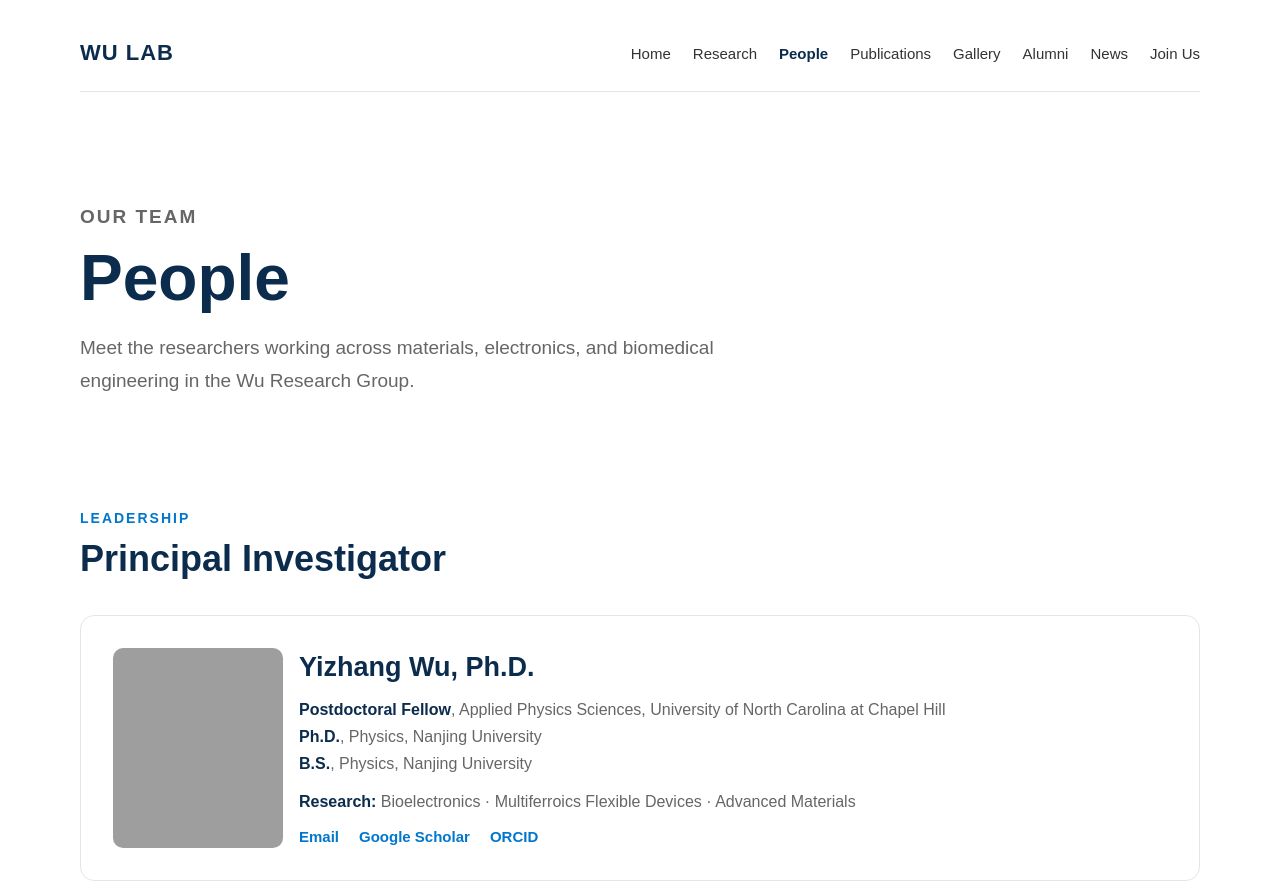
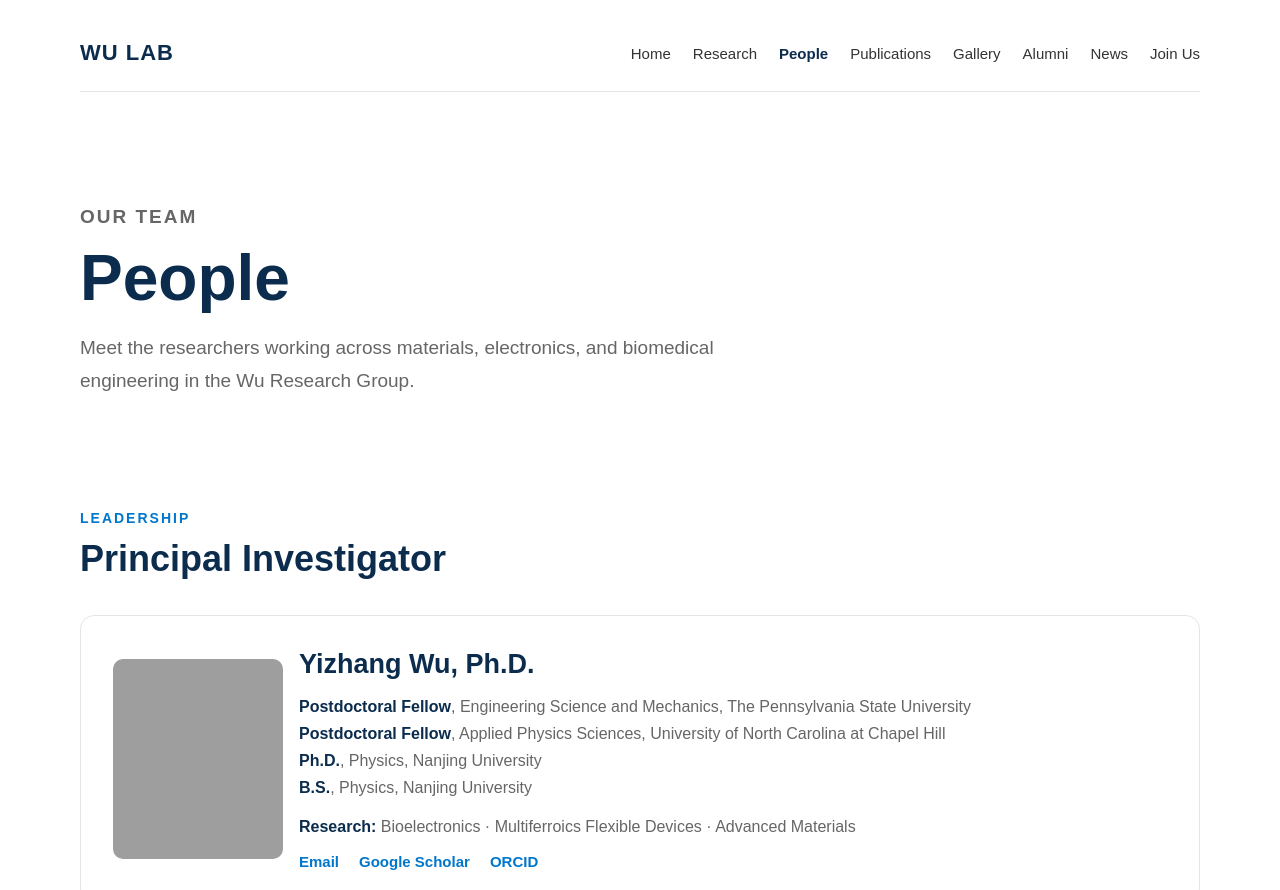
Before and after one commit to YannickWu/ywulab-website, a plain HTML site: page people.html in a window 1280 px wide. Shown: the top 890 px of the page. Drawn offline with Linux system fonts and the light colour scheme; grey boxes are pictures that could not be loaded.

Commit message:
Update CV

```diff
--- a/people.html
+++ b/people.html
@@ -108,6 +108,8 @@
             </h3>
 
             <p class="person-education">
+                <strong>Postdoctoral Fellow</strong>, Engineering Science and Mechanics, The Pennsylvania State University
+                <br>
                <strong>Postdoctoral Fellow</strong>, Applied Physics Sciences, University of North Carolina at Chapel Hill
                 <br>
                 <strong>Ph.D.</strong>, Physics, Nanjing University
```
